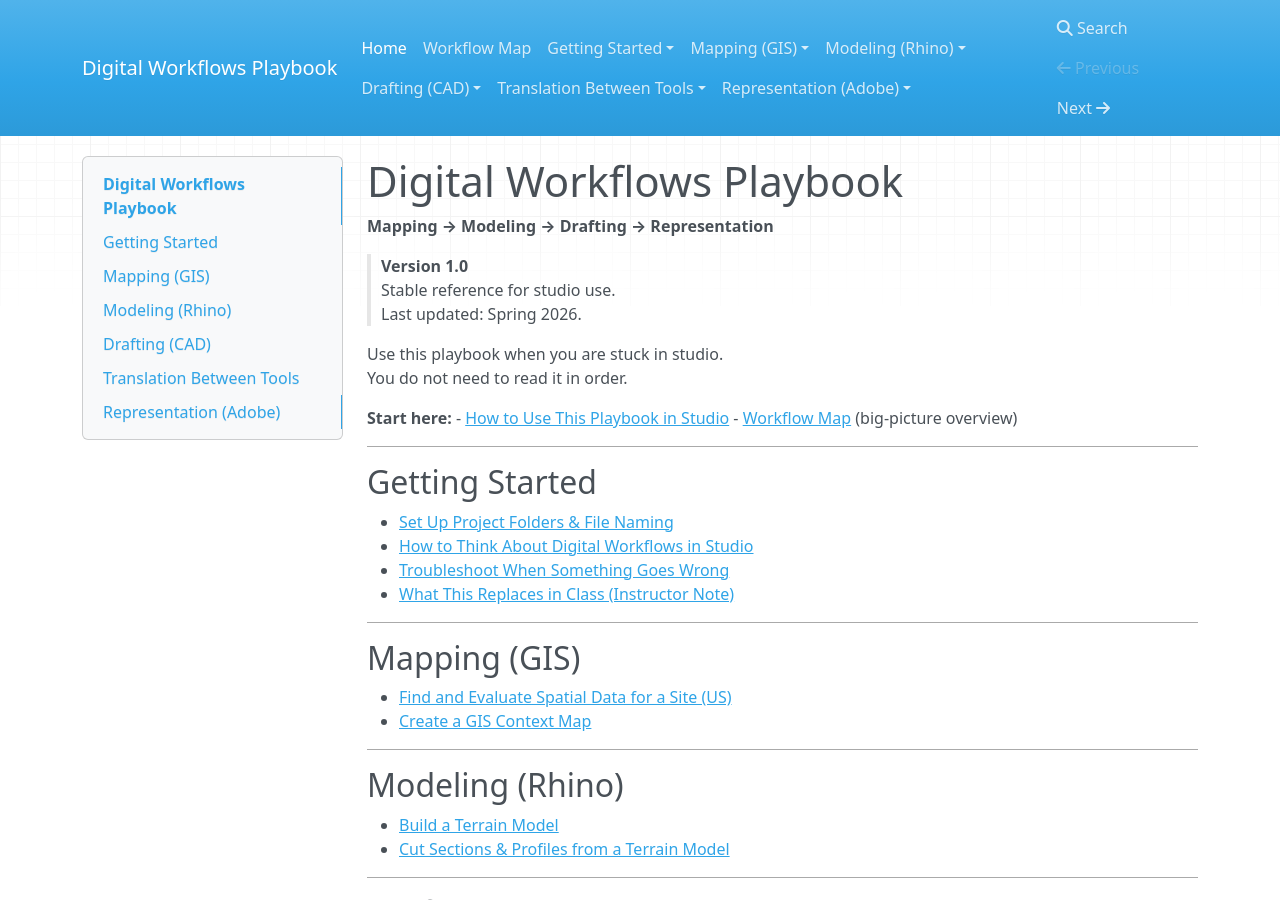
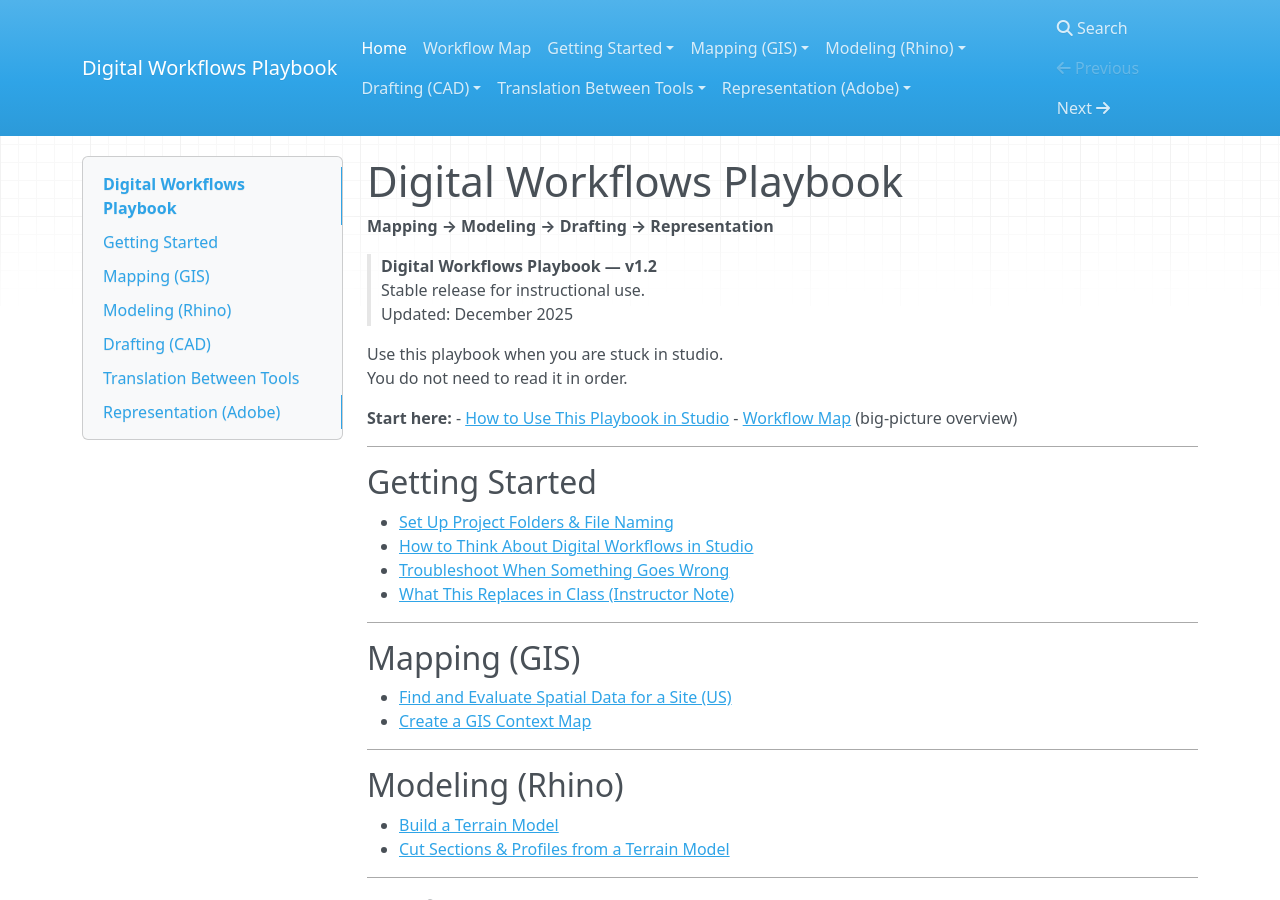
Before and after one commit to machineLandscape/digital-workflows-playbook, an MkDocs documentation site: the page built from docs/index.md, in a window 1280 px wide and 900 px high. Built offline with MkDocs 1.6.1, drawn with Linux system fonts in a browser that asks for light colours; nearby versions of some CDN libraries.

Commit message:
Update index.md

```diff
--- a/docs/index.md
+++ b/docs/index.md
@@ -2,10 +2,9 @@
 
 **Mapping → Modeling → Drafting → Representation**
 
-> **Version 1.0**
-> Stable reference for studio use.
-> Last updated: Spring 2026.
-
+> **Digital Workflows Playbook — v1.2**
+> Stable release for instructional use.
+> Updated: December 2025
 
 Use this playbook when you are stuck in studio.
 You do not need to read it in order.
```
